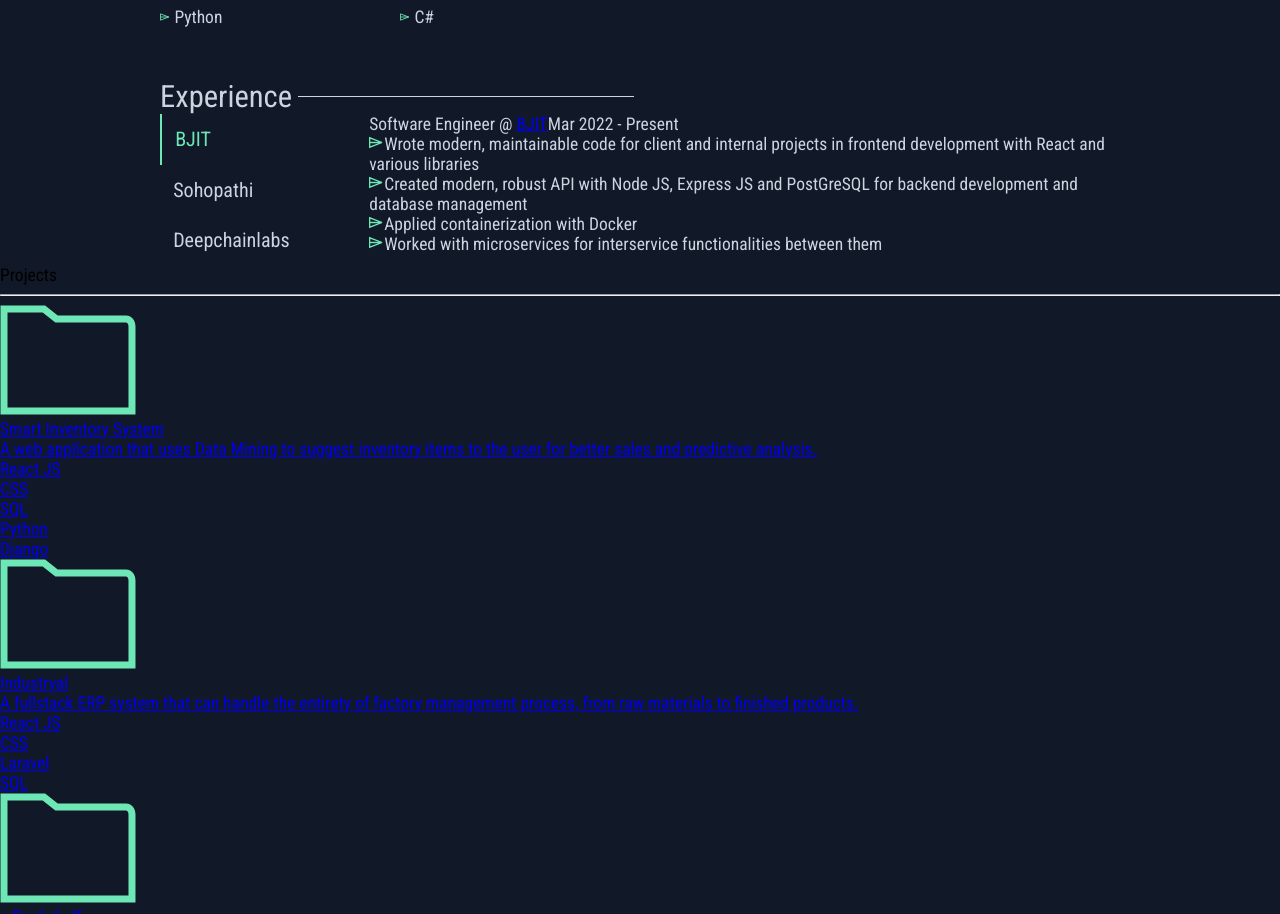
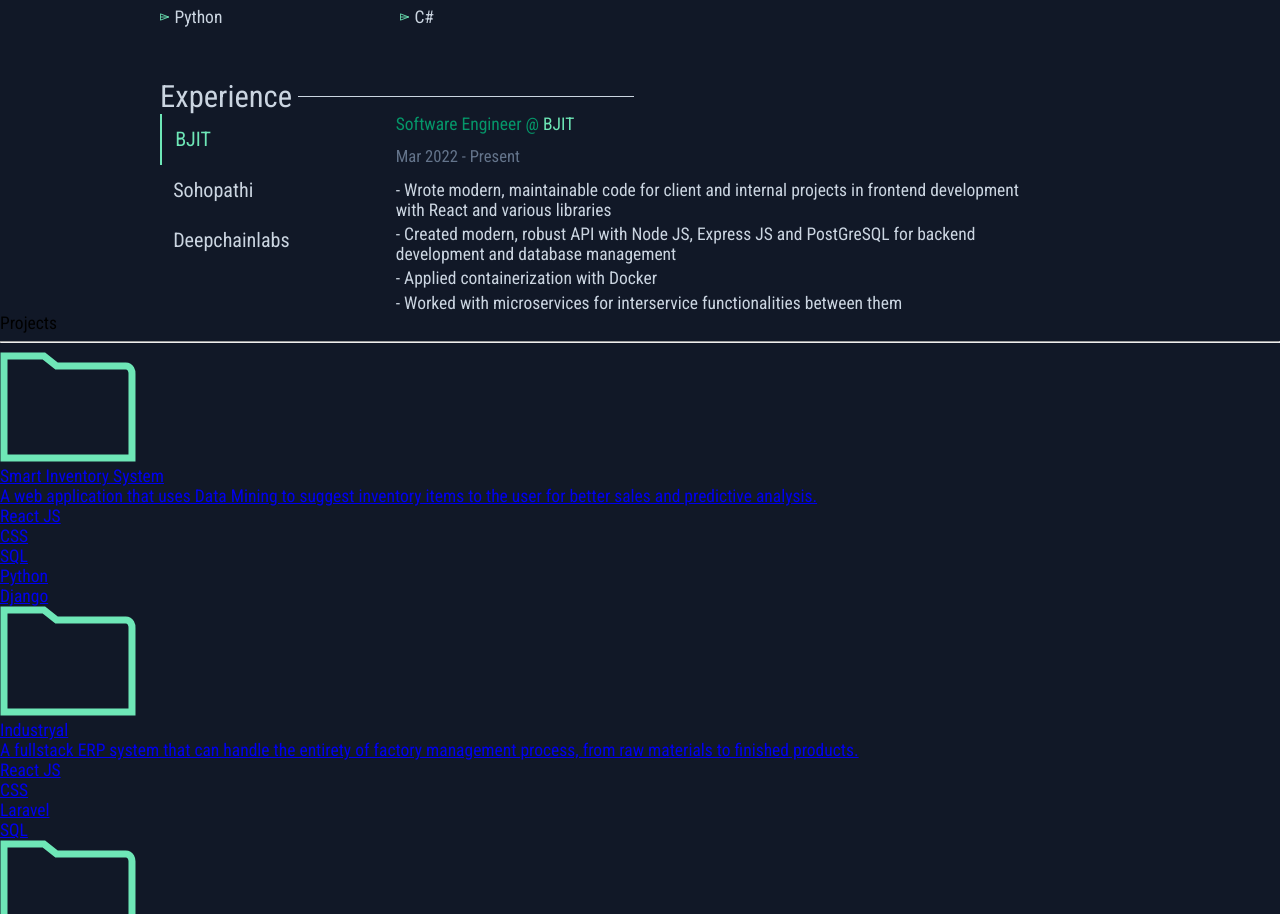
Before and after one commit to snigdho611/snigdho611.dev, a React (Create React App) app: page / in a window 1280 px wide. Shown: the part 1187-2101 px from the top of the page. Built offline with nearby package versions, Linux system fonts and the light colour scheme.

Commit message:
Updated experience section

```diff
--- a/public/index.html
+++ b/public/index.html
@@ -12,11 +12,14 @@
     />
     <link
       rel="icon"
-      href="https://res.cloudinary.com/drnym8nne/image/upload/v1666110360/portfolio/nav/favicon_uw1wog.png"
+      href="https://res.cloudinary.com/drnym8nne/image/upload/v1689936405/portfolio/nav/logo_pvu06n.svg"
     />
-    <link rel="preconnect" href="https://fonts.googleapis.com">
-    <link rel="preconnect" href="https://fonts.gstatic.com" crossorigin>
-    <link href="https://fonts.googleapis.com/css2?family=Roboto+Condensed&display=swap" rel="stylesheet">
+    <link rel="preconnect" href="https://fonts.googleapis.com" />
+    <link rel="preconnect" href="https://fonts.gstatic.com" crossorigin />
+    <link
+      href="https://fonts.googleapis.com/css2?family=Roboto+Condensed&display=swap"
+      rel="stylesheet"
+    />
     <title>Snigdho Dip Howlader</title>
   </head>
   <body>
--- a/src/App.tsx
+++ b/src/App.tsx
@@ -13,16 +13,11 @@ const App: React.FC = () => {
   const projectsRef: MutableRefObject<HTMLDivElement | null> = useRef(null);
   const contactRef: MutableRefObject<HTMLDivElement | null> = useRef(null);
 
-  const heroScroll = () =>
-    heroRef.current?.scrollIntoView({ behavior: "smooth" });
-  const aboutScroll = () =>
-    aboutRef.current?.scrollIntoView({ behavior: "smooth" });
-  const expScroll = () =>
-    expRef.current?.scrollIntoView({ behavior: "smooth" });
-  const projectsScroll = () =>
-    projectsRef.current?.scrollIntoView({ behavior: "smooth" });
-  const contactScroll = () =>
-    contactRef.current?.scrollIntoView({ behavior: "smooth" });
+  const heroScroll = () => heroRef.current?.scrollIntoView({ behavior: "smooth" });
+  const aboutScroll = () => aboutRef.current?.scrollIntoView({ behavior: "smooth" });
+  const expScroll = () => expRef.current?.scrollIntoView({ behavior: "smooth" });
+  const projectsScroll = () => projectsRef.current?.scrollIntoView({ behavior: "smooth" });
+  const contactScroll = () => contactRef.current?.scrollIntoView({ behavior: "smooth" });
   const imageRef = useRef<HTMLImageElement | null>(null);
   const shadowRef = useRef<HTMLDivElement | null>(null);
   const [activeExperience, setActiveExperience] = useState(0);
@@ -66,14 +61,7 @@ const App: React.FC = () => {
         title: "MERN Super Store",
         description:
           "A simple superstore project. Originally done with React JS, Express and MongoDB. Now updated the project with things like SCSS, TypeScript and a cloud database instance for data storage.",
-        stacks: [
-          "MongoDB",
-          "React JS",
-          "Node JS",
-          "Express JS",
-          "SCSS",
-          "TypeScript",
-        ],
+        stacks: ["MongoDB", "React JS", "Node JS", "Express JS", "SCSS", "TypeScript"],
         url: "https://github.com/snigdho611/mern-superstore",
       },
     ],
@@ -241,6 +229,7 @@ const App: React.FC = () => {
         </div>
       ) : (
         <div>
+          {/* NAVBAR */}
           <div className="main_navbar">
             <div className="main_navbar_left">
               <img
@@ -252,34 +241,19 @@ const App: React.FC = () => {
               />
             </div>
             <div className="main_navbar_right">
-              <div
-                className="main_navbar_right_link"
-                onClick={() => heroScroll()}
-              >
+              <div className="main_navbar_right_link" onClick={() => heroScroll()}>
                 Home
               </div>
-              <div
-                className="main_navbar_right_link"
-                onClick={() => aboutScroll()}
-              >
+              <div className="main_navbar_right_link" onClick={() => aboutScroll()}>
                 About
               </div>
-              <div
-                className="main_navbar_right_link"
-                onClick={() => expScroll()}
-              >
+              <div className="main_navbar_right_link" onClick={() => expScroll()}>
                 Experience
               </div>
-              <div
-                className="main_navbar_right_link"
-                onClick={() => projectsScroll()}
-              >
+              <div className="main_navbar_right_link" onClick={() => projectsScroll()}>
                 Project
               </div>
-              <div
-                className="main_navbar_right_link"
-                onClick={() => contactScroll()}
-              >
+              <div className="main_navbar_right_link" onClick={() => contactScroll()}>
                 Contact
               </div>
             </div>
@@ -287,16 +261,11 @@ const App: React.FC = () => {
           {/* HERO */}
           <div className="main_hero" ref={heroRef}>
             <div className="main_hero_container" ref={aboutRef}>
-              <span className="main_hero_container_name">
-                Snigdho Dip Howlader.
-              </span>
-              <span className="main_hero_container_tagline">
-                I Create Things For The Web.
-              </span>
+              <span className="main_hero_container_name">Snigdho Dip Howlader.</span>
+              <span className="main_hero_container_tagline">I Create Things For The Web.</span>
               <span className="main_hero_container_content">
-                A Full Stack <strong>Software Engineer</strong> with 2+ years
-                experience. Versatile in both <strong>Frontend </strong> and{" "}
-                <strong>Backend </strong> technologies.
+                A Full Stack <strong>Software Engineer</strong> with 2+ years experience. Versatile
+                in both <strong>Frontend </strong> and <strong>Backend </strong> technologies.
               </span>
               <span className="main_hero_container_content">
                 My set of skills is versatile and is continuously expanding.
@@ -338,12 +307,7 @@ const App: React.FC = () => {
                 {data.skillsData.map((element, i) => {
                   return (
                     <span key={i} className="main_about_main_content_skill">
-                      <img
-                        src="/images/arrow.svg"
-                        alt="Not found"
-                        height={10}
-                        width={10}
-                      />
+                      <img src="/images/arrow.svg" alt="Not found" height={10} width={10} />
                       {element.name}
                     </span>
                   );
@@ -386,44 +350,25 @@ const App: React.FC = () => {
                   );
                 })}
               </div>
-              <div className="sm:w-2/3 w-full flex flex-col gap-3">
-                <span className="text-emerald-300 text-xl">
-                  <span className="text-slate-50">
-                    {data.experienceData[activeExperience].title}
-                  </span>
-                  <span>
-                    {` @ `}
-                    <a href={data.experienceData[activeExperience].url}>
-                      {data.experienceData[activeExperience].company}
-                    </a>
-                  </span>
+              <div className="main_experience_body_description">
+                <span className="main_experience_body_description_header">
+                  {data.experienceData[activeExperience].title}
+                  {` @ `}
+                  <a href={data.experienceData[activeExperience].url}>
+                    {data.experienceData[activeExperience].company}
+                  </a>
+                  {/* </span> */}
                 </span>
-                <span className="text-slate-300">
-                  {data.experienceData[activeExperience].timeStart} -{" "}
-                  {data.experienceData[activeExperience].timeEnd}
+                <span className="main_experience_body_description_period">
+                  {`${data.experienceData[activeExperience].timeStart} - ${data.experienceData[activeExperience].timeEnd}`}
                 </span>
-                <div className="text-slate-500 flex flex-col gap-4">
-                  {data.experienceData[activeExperience].description.map(
-                    (element, i) => {
-                      return (
-                        <div className="flex gap-2" key={i}>
-                          <span className="flex w-1/12">
-                            <img
-                              src="/images/arrow.svg"
-                              alt="Not found"
-                              height={15}
-                              width={15}
-                            />
-                          </span>
-                          <span className="w-11/12">{element}</span>
-                        </div>
-                      );
-                    }
-                  )}
+                <div className="text-slate-500 flex flex-col gap-4 main_experience_body_description_list">
+                  {data.experienceData[activeExperience].description.map((element, i) => {
+                    return <span key={i}>{`- ${element}`}</span>;
+                  })}
                 </div>
               </div>
             </div>
-            {/* <Experience data={data.experienceData} /> */}
           </div>
           <div className="pt-[10px]" ref={projectsRef}>
             <Projects data={data.projectsData} />
--- a/src/index.scss
+++ b/src/index.scss
@@ -1,6 +1,7 @@
 $emrald-primary: #6ee7b7;
 $emrald-secondary: #059669;
 $slate-primary: #cbd5e1;
+$slate-secondary: #64748b;
 $black-primary: #111827;
 $image-width: 17rem;
 $image-height: 17rem;
@@ -239,7 +240,7 @@ body {
           font-size: 1.15rem;
           padding: 0.75rem;
           cursor: pointer;
-          transition: background-color 0.25s;
+          transition: background-color 0.25s, border 0.25s;
           &:hover {
             background-color: $emrald-secondary;
           }
@@ -254,6 +255,41 @@ body {
           }
         }
       }
+      &_description {
+        width: 66%;
+        display: flex;
+        flex-direction: column;
+        gap: 0.75rem;
+        &_header {
+          color: $emrald-primary;
+          // font-size: 1.25rem;
+          color: $emrald-secondary;
+          // font-weight: bold;
+          & a {
+            color: $emrald-primary;
+            text-decoration: none;
+            transition: color 0.25s;
+            &:hover {
+              color: $slate-primary;
+            }
+          }
+        }
+        &_period {
+          font-size: 0.95rem;
+          color: $slate-secondary;
+        }
+        &_list {
+          display: flex;
+          flex-direction: column;
+          gap: 0.25rem;
+          & span {
+            display: flex;
+            justify-content: flex-start;
+
+            // align-items: ;
+          }
+        }
+      }
     }
   }
 }
```
Also changed, not shown: 1 other file (tests, documents, lock files or other folders).
